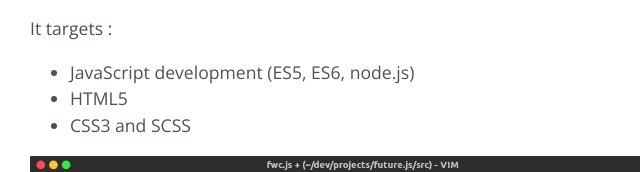
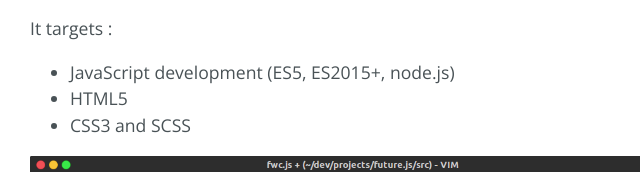
Before and after one commit to vim-dist/webvim, a plain HTML site: page index.html in a window 1280 px wide. Shown: the part 801-973 px from the top of the page, 194-834 px from the left. Drawn offline with nearby package versions, Linux system fonts and the light colour scheme; files whose address does not match are found by name.

Commit message:
update index

```diff
--- a/index.html
+++ b/index.html
@@ -27,7 +27,7 @@
 <p>It targets :</p>
 
 <ul>
-<li>JavaScript development (ES5, ES6, node.js)</li>
+<li>JavaScript development (ES5, ES2015+, node.js)</li>
 <li>HTML5</li>
 <li>CSS3 and SCSS</li>
 </ul>
```
